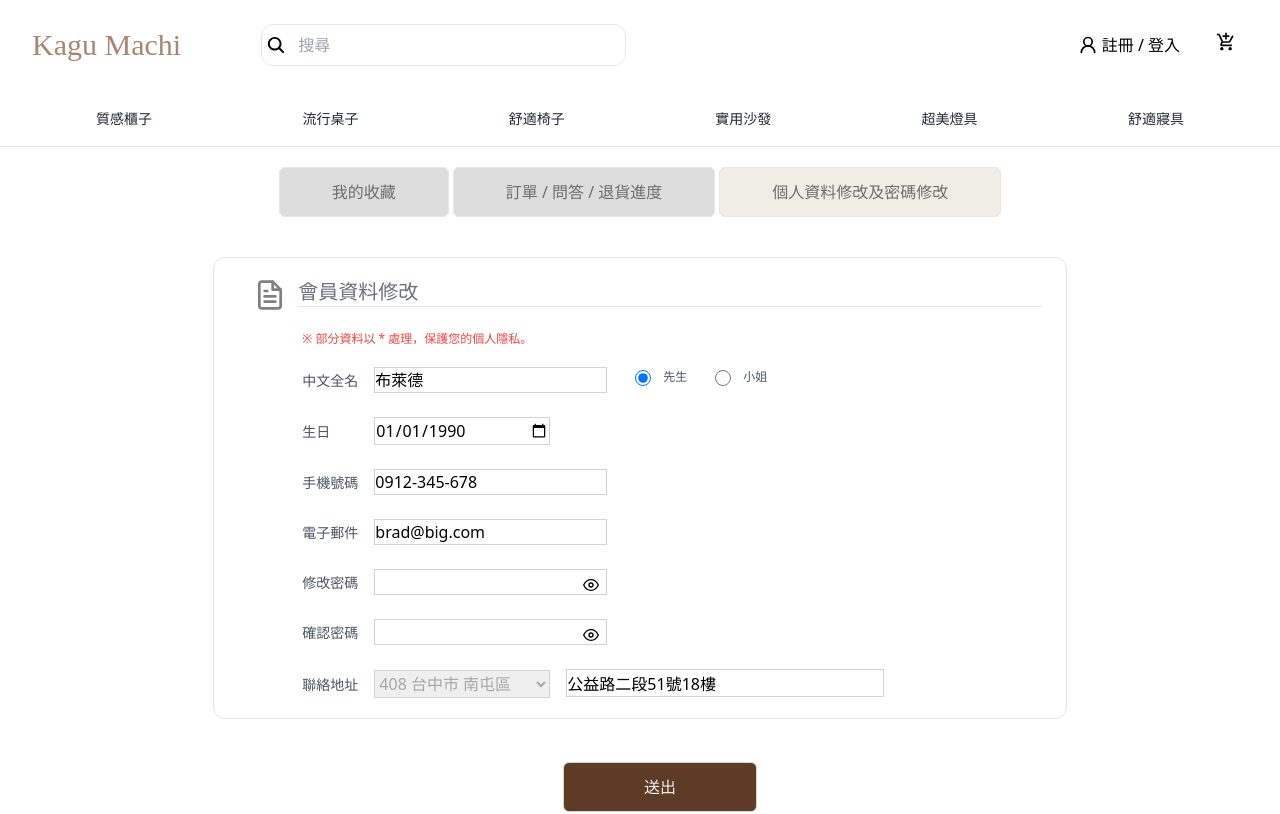
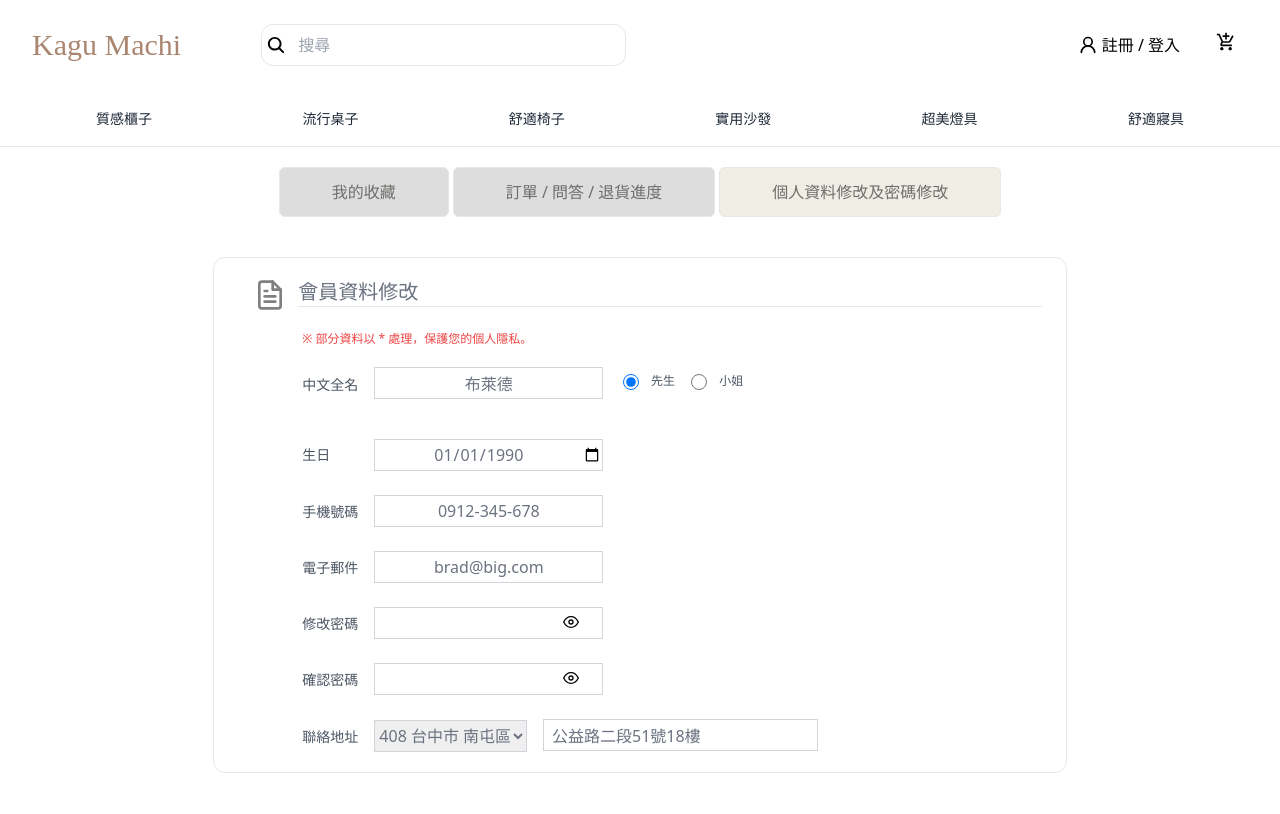
Before and after one commit to emmalu0309/Kagumachi, a React (Vite) app: page /Kagumachi/MemberInfo/Profile in a window 1280 px wide. Shown: the top 814 px of the page. Built offline with nearby package versions, Linux system fonts and the light colour scheme; a web font is replaced by a local one.

Commit message:
更新我的收藏、個人資料修改頁面 (css調整)

```diff
--- a/src/components/MyKeepItem.jsx
+++ b/src/components/MyKeepItem.jsx
@@ -86,7 +86,7 @@ function MyKeepItem({
           {colorOptions}
         </select>
 
-        <h3 className="text-sm ml-11 text-gray-500 truncate">{selectedColorQty}</h3>
+        <h3 className="text-sm ml-7 text-gray-500 truncate">{selectedColorQty}</h3>
       </div>
 
       <hr className="mt-2" />
--- a/src/pages/Profile.jsx
+++ b/src/pages/Profile.jsx
@@ -4,17 +4,27 @@ import { zodResolver } from "@hookform/resolvers/zod";
 import * as z from "zod";
 import { useState } from "react";
 
-const schema = z.object({
-  chinese_name: z.string().nonempty("請輸入名字").regex(/^[\u4e00-\u9fa5]+$/, "必須皆為中文字"),
+const schema = z
+  .object({
+    chinese_name: z
+      .string()
+      .nonempty("請輸入名字")
+      .regex(/^[\u4e00-\u9fa5]+$/, "必須皆為中文字"),
     gender: z.enum(["1", "0"], "請選擇性別"),
     birthday: z.string().nonempty("請選擇生日"),
-  phone: z.string().regex(/^[0-9]{4}-[0-9]{3}-[0-9]{3}$/, "請輸入有效的手機號碼，格式範例：0912-345-678。"),
+    phone: z
+      .string()
+      .regex(
+        /^[0-9]{4}-[0-9]{3}-[0-9]{3}$/,
+        "請輸入有效的手機號碼，格式範例：0912-345-678。"
+      ),
     email: z.string().email("請輸入有效的電子郵件"),
     password: z.string().min(6, "密碼至少需要6個字"),
-  check_password: z.string().min(6, "密碼確認至少需要6個字"),
+    check_password: z.string(),
     zip_code: z.string().nonempty("請選擇郵遞區號"),
     address: z.string().nonempty("請輸入聯絡地址"),
-}).refine(data => data.password === data.check_password, {
+  })
+  .refine((data) => data.password === data.check_password, {
     message: "確認密碼必須和密碼相同",
     path: ["check_password"],
   });
@@ -69,14 +79,14 @@ function Profile() {
                 中文全名
               </label>
               <input
-                className="inline border border-gray-300 ml-4"
+                className="inline border border-gray-300 text-gray-500 ml-4 text-center w-[28.2%] h-8"
                 maxLength="20"
                 id="chinese_name"
                 {...register("chinese_name")}
               />
 
               <input
-                className="w-4 h-4 ml-7"
+                className="w-4 h-4 ml-5"
                 id="male"
                 type="radio"
                 value="1"
@@ -89,7 +99,7 @@ function Profile() {
                 先生
               </label>
               <input
-                className="w-4 h-4 ml-7"
+                className="w-4 h-4 ml-4"
                 id="female"
                 type="radio"
                 value="0"
@@ -102,17 +112,24 @@ function Profile() {
                 小姐
               </label>
               {errors.chinese_name && (
-                <p className="inline ml-4 text-red-500">{errors.chinese_name.message}</p>
+                <p className="inline ml-4 text-red-500">
+                  {errors.chinese_name.message}
+                </p>
               )}
-              {errors.gender && <p className="inline ml-4 text-red-500">{errors.gender.message}</p>}
+              {errors.gender && (
+                <p className="inline ml-4 text-red-500">
+                  {errors.gender.message}
+                </p>
+              )}
             </li>
 
             <li className={allLiExceptFirst}>
+              <div className="flex items-center pt-4">
                 <label htmlFor="birthday" className={titleLabel}>
                   生日
                 </label>
                 <input
-                className="inline border border-gray-300 ml-11 w-44"
+                className="inline border border-gray-300 text-gray-500 ml-11 text-center w-[30%] h-8"
                 id="birthday"
                 type="date"
                 {...register("birthday")}
@@ -122,6 +139,7 @@ function Profile() {
                   {errors.birthday.message}
                 </p>
               )}
+              </div>
             </li>
 
             <li className={allLiExceptFirst}>
@@ -129,7 +147,7 @@ function Profile() {
                 手機號碼
               </label>
               <input
-                className="inline border border-gray-300 ml-4"
+                className="inline border border-gray-300 text-gray-500 ml-4 text-center w-[30%] h-8"
                 id="phone"
                 type="tel"
                 {...register("phone")}
@@ -146,7 +164,7 @@ function Profile() {
                 電子郵件
               </label>
               <input
-                className="inline border border-gray-300 ml-4"
+                className="inline border border-gray-300 text-gray-500 ml-4 text-center w-[30%] h-8"
                 id="email"
                 type="email"
                 {...register("email")}
@@ -162,16 +180,16 @@ function Profile() {
               <label htmlFor="password" className={titleLabel}>
                 修改密碼
               </label>
-              <div className="relative inline-block">
+              <div className="relative inline">
                 <input
-                  className="inline border border-gray-300 ml-4"
+                  className="inline border border-gray-300 text-gray-500 ml-4 text-center w-[30%] h-8"
                   id="password"
                   type={showPassword ? "text" : "password"}
                   {...register("password")}
                 />
                 <button
                   type="button"
-                  className="absolute right-0 top-0 mt-2 mr-2"
+                  className="absolute right-6 top-2.5 transform -translate-y-1/2"
                   onClick={() => setShowPassword(!showPassword)}
                 >
                   {showPassword ? <FiEyeOff /> : <FiEye />}
@@ -188,16 +206,16 @@ function Profile() {
               <label htmlFor="check_password" className={titleLabel}>
                 確認密碼
               </label>
-              <div className="relative inline-block">
+              <div className="relative inline">
                 <input
-                  className="inline border border-gray-300 ml-4"
+                  className="inline border border-gray-300 text-gray-500 ml-4 text-center w-[30%] h-8"
                   id="check_password"
                   type={showCheckPassword ? "text" : "password"}
                   {...register("check_password")}
                 />
                 <button
                   type="button"
-                  className="absolute right-0 top-0 mt-2 mr-2"
+                  className="absolute right-6 top-2.5 transform -translate-y-1/2"
                   onClick={() => setShowCheckPassword(!showCheckPassword)}
                 >
                   {showCheckPassword ? <FiEyeOff /> : <FiEye />}
@@ -215,11 +233,13 @@ function Profile() {
                 聯絡地址
               </label>
               <select
-                className="text-[#A8A8A8] inline border border-gray-300 ml-4 h-7 w-44"
+                className="text-gray-500 inline border border-gray-300 ml-4 text-center w-[20%] h-8"
                 id="zip_code"
                 {...register("zip_code")}
               >
-                <option value="" disabled>請選擇郵遞區號</option>
+                <option value="" disabled>
+                  請選擇郵遞區號
+                </option>
                 <option value="100">100 台北市 中正區</option>
                 <option value="103">103 台北市 大同區</option>
                 <option value="104">104 台北市 中山區</option>
@@ -571,11 +591,13 @@ function Profile() {
                 <option value="819">819 南海諸島 南沙</option>
               </select>
               <input
-                className="inline border border-gray-300 ml-4 w-5/12 h-7"
+                className="inline border border-gray-300 text-gray-500 ml-4 w-[36%] h-8 pl-2"
                 {...register("address")}
               />
               {errors.zip_code && (
-                <p className="inline ml-4 text-red-500">{errors.zip_code.message}</p>
+                <p className="inline ml-4 text-red-500">
+                  {errors.zip_code.message}
+                </p>
               )}
               {errors.address && (
                 <p className="inline ml-4 text-red-500">
```
Lines whose indentation alone changed are shown as unchanged.
